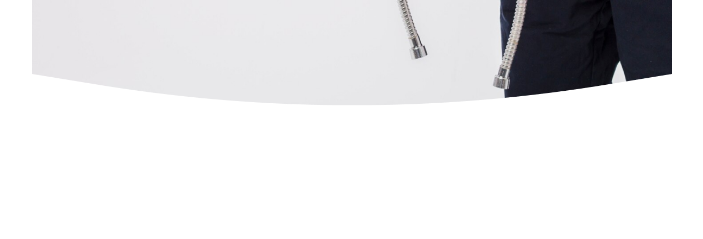
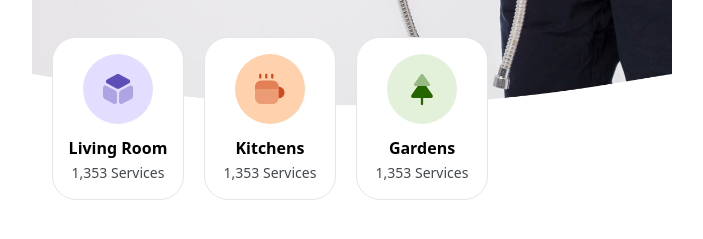
Before and after one commit to AlvinSanudharma/shujia, a website: page src/index.html in a window 1280 px wide. Shown: the part 223-462 px from the top of the page, without its empty margins (288-991 px from the left). Drawn offline with nearby package versions, Linux system fonts and the light colour scheme.

Commit message:
feat: categories

```diff
--- a/src/index.html
+++ b/src/index.html
@@ -43,7 +43,49 @@
             <h1 class="text-[32px] leading-[46px] font-extrabold">Discover Top Home Services</h1>
         </header>
         <div id="Container" class="flex flex-col gap-[30px]">
-            <section id="Categories"></section>
+            <section id="Categories" class="swiper w-full overflow-x-hidden">
+                <div class="swiper-wrapper">
+                    <div class="swiper-slide !w-fit">
+                        <a href="" class="card">
+                            <div class="shrink-0 space-y-3 rounded-[24px] border border-shujia-gray-light bg-white py-4 text-center transition-all duration-300 hover:border-shujia-orange">
+                                <div class="mx-auto flex h-[70px] w-[70px] shrink-0 items-center justify-center overflow-hidden rounded-full bg-[#E3DDFF]">
+                                    <img src="assets/images/icons/living-room.svg" alt="" class="h-[36px] w-[36px] object-cover" />
+                                </div>
+                                <div class="flex min-w-[130px] flex-col gap-[2px]">
+                                    <h3 class="font-semibold">Living Room</h3>
+                                    <p class="text-sm leading-[21px] text-shujia-gray">1,353 Services</p>
+                                </div>
+                            </div>
+                        </a>
+                    </div>
+                    <div class="swiper-slide !w-fit">
+                        <a href="" class="card">
+                            <div class="shrink-0 space-y-3 rounded-[24px] border border-shujia-gray-light bg-white py-4 text-center transition-all duration-300 hover:border-shujia-orange">
+                                <div class="mx-auto flex h-[70px] w-[70px] shrink-0 items-center justify-center overflow-hidden rounded-full bg-[#FFD1AD]">
+                                    <img src="assets/images/icons/kitchens.svg" alt="" class="h-[36px] w-[36px] object-cover" />
+                                </div>
+                                <div class="flex min-w-[130px] flex-col gap-[2px]">
+                                    <h3 class="font-semibold">Kitchens</h3>
+                                    <p class="text-sm leading-[21px] text-shujia-gray">1,353 Services</p>
+                                </div>
+                            </div>
+                        </a>
+                    </div>
+                    <div class="swiper-slide !w-fit">
+                        <a href="" class="card">
+                            <div class="shrink-0 space-y-3 rounded-[24px] border border-shujia-gray-light bg-white py-4 text-center transition-all duration-300 hover:border-shujia-orange">
+                                <div class="mx-auto flex h-[70px] w-[70px] shrink-0 items-center justify-center overflow-hidden rounded-full bg-[#E3F1DA]">
+                                    <img src="assets/images/icons/gardens.svg" alt="" class="h-[36px] w-[36px] object-cover" />
+                                </div>
+                                <div class="flex min-w-[130px] flex-col gap-[2px]">
+                                    <h3 class="font-semibold">Gardens</h3>
+                                    <p class="text-sm leading-[21px] text-shujia-gray">1,353 Services</p>
+                                </div>
+                            </div>
+                        </a>
+                    </div>
+                </div>
+            </section>
             <section id="Advertisement"></section>
             <section id="PopularSummer"></section>
         </div>
--- a/src/js/index.js
+++ b/src/js/index.js
@@ -0,0 +1,6 @@
+var categoriesSwiper = new Swiper("#Categories", {
+    slidesPerView: "auto",
+    spaceBetween: 20,
+    slidesOffsetAfter: 20,
+    slidesOffsetBefore: 20,
+});
```
Also changed, not shown: src/assets/images/icons/gardens.svg (added), src/assets/images/icons/kitchens.svg (added), src/assets/images/icons/living-room.svg (added), src/output.css.
